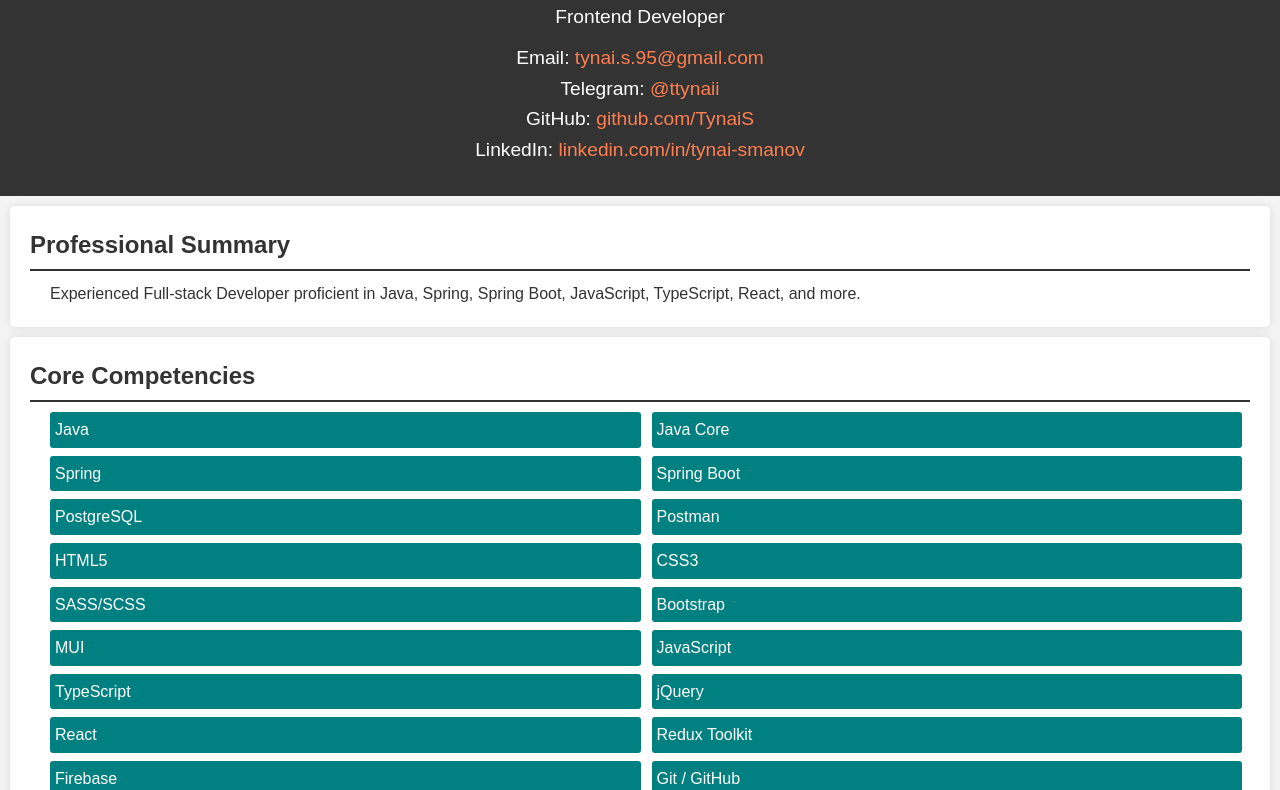
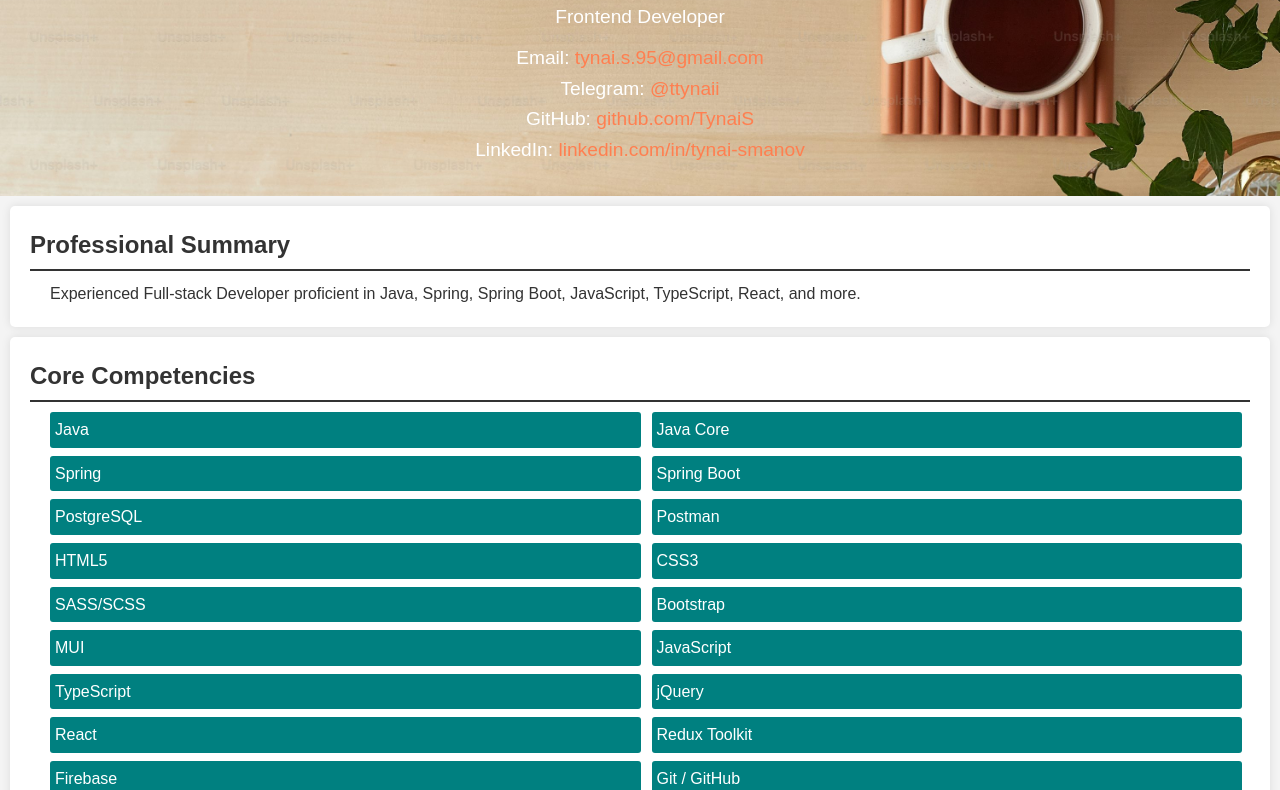
Before and after one commit to TynaiS/TynaiS.github.io, a plain HTML site: page index.html in a window 1280 px wide. Shown: the part 79-869 px from the top of the page. Drawn offline with Linux system fonts and the light colour scheme; a script that the page names is missing.

Commit message:
add images

```diff
--- a/css/styles.css
+++ b/css/styles.css
@@ -12,7 +12,10 @@
 }
 
 header {
-    background-color: #333;
+    background-image: url('../img/premium_photo-1683309565422-77818a287060.jpeg');
+    background-size: cover;
+    background-position: center;
+    background-repeat: no-repeat;
     color: white;
     padding: 20px 0;
     text-align: center;
```
Also changed, not shown: img/image.txt (deleted), img/premium_photo-1683309565422-77818a287060.jpeg (added).
